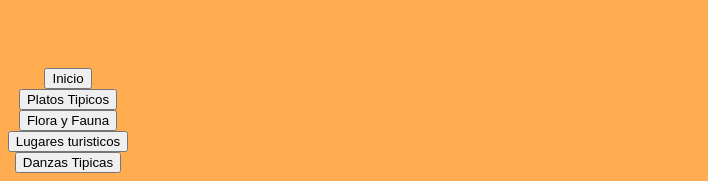
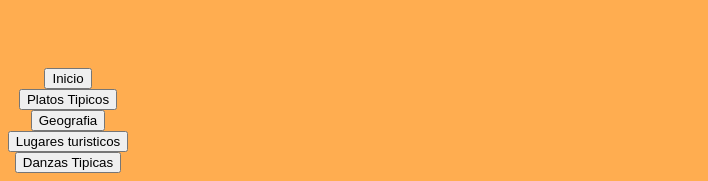
Before and after one commit to 25JaeC/25JaeC.github.io, a plain HTML site: page index.html in a window 1280 px wide. Shown: the part 2407-2588 px from the top of the page, 572-1280 px from the left. Drawn offline with Linux system fonts and the light colour scheme.

Commit message:
version 2

```diff
--- a/index.html
+++ b/index.html
@@ -142,8 +142,8 @@
         <input type="submit" value="Platos Tipicos">
     </form>
 
-    <form action="" style="text-align: center;">
-        <input type="submit" value="Flora y Fauna">
+    <form action="http://MassiellQu.github.io" style="text-align: center;">
+        <input type="submit" value="Geografia">
     </form>
 
     <form action="https://jair000.github.io/" style="text-align: center;">
```
